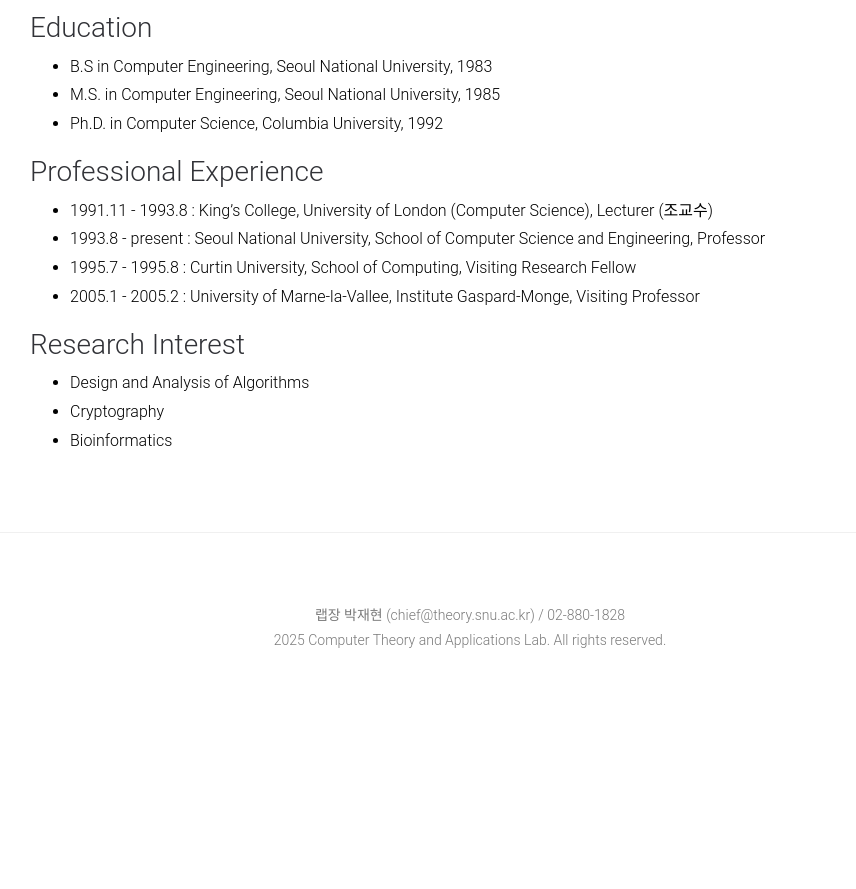
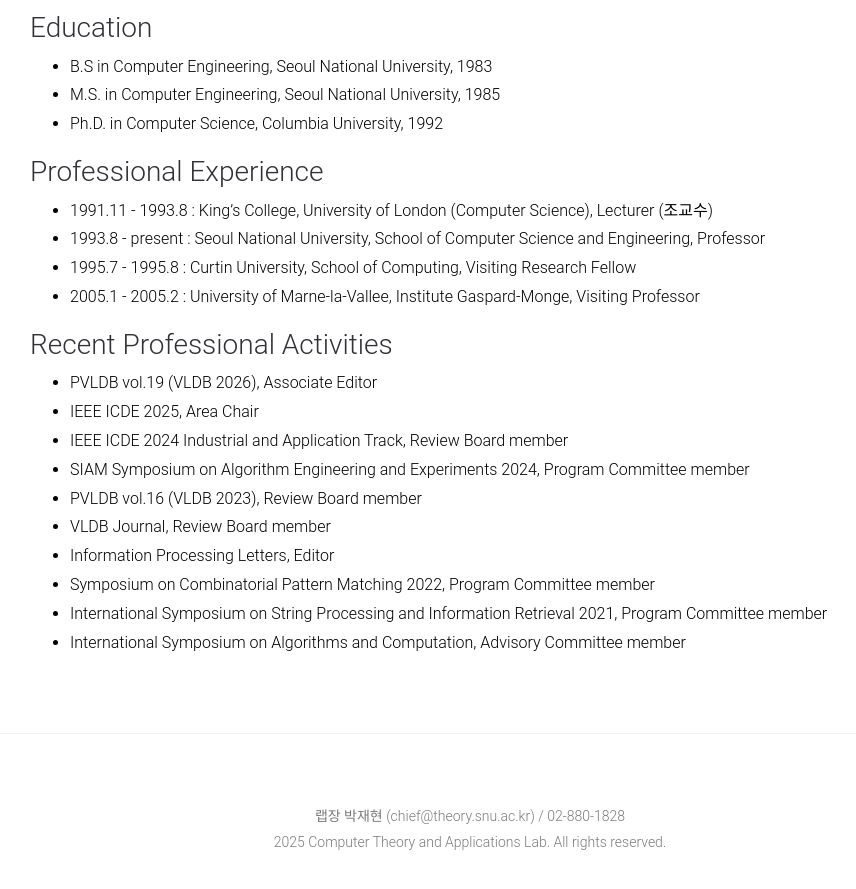
Before and after one commit to SNUCSE-CTA/SNUCSE-CTA.github.io, a Jekyll site: the page built from _kpark/kpark.md, in a window 1280 px wide and 900 px high, scrolled down 572 px. Shown: the top 889 px of the window, without its empty margins (170-1026 px from the left). Built offline with Jekyll 4.4.1, drawn with Linux system fonts in a browser that asks for light colours; nearby versions of some CDN libraries; some web fonts are replaced; before the commit the page ends 1270 px from its top, so only the background shows below that.

Commit message:
feat: Revise kpark profile

```diff
--- a/_kpark/kpark.md
+++ b/_kpark/kpark.md
@@ -43,7 +43,18 @@
 - 1995.7 - 1995.8 : Curtin University, School of Computing, Visiting Research Fellow
 - 2005.1 - 2005.2 : University of Marne-la-Vallee, Institute Gaspard-Monge, Visiting Professor
 
-### Research Interest
-- Design and Analysis of Algorithms
-- Cryptography
-- Bioinformatics
+### Recent Professional Activities
+- PVLDB vol.19 (VLDB 2026), Associate Editor
+- IEEE ICDE 2025, Area Chair
+- IEEE ICDE 2024 Industrial and Application Track, Review Board member
+- SIAM Symposium on Algorithm Engineering and Experiments 2024, Program
+Committee member
+- PVLDB vol.16 (VLDB 2023), Review Board member
+- VLDB Journal, Review Board member
+- Information Processing Letters, Editor
+- Symposium on Combinatorial Pattern Matching 2022, Program Committee
+member
+- International Symposium on String Processing and Information Retrieval
+2021, Program Committee member
+- International Symposium on Algorithms and Computation, Advisory
+Committee member
```
